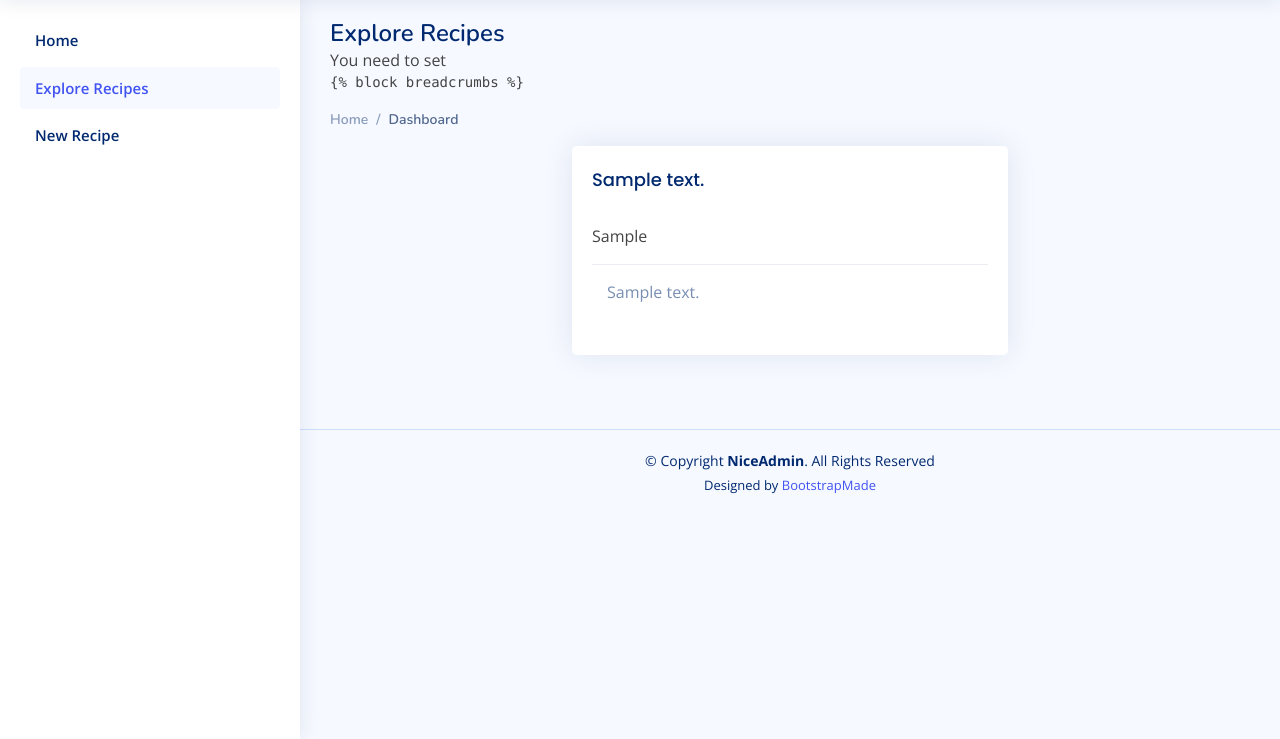
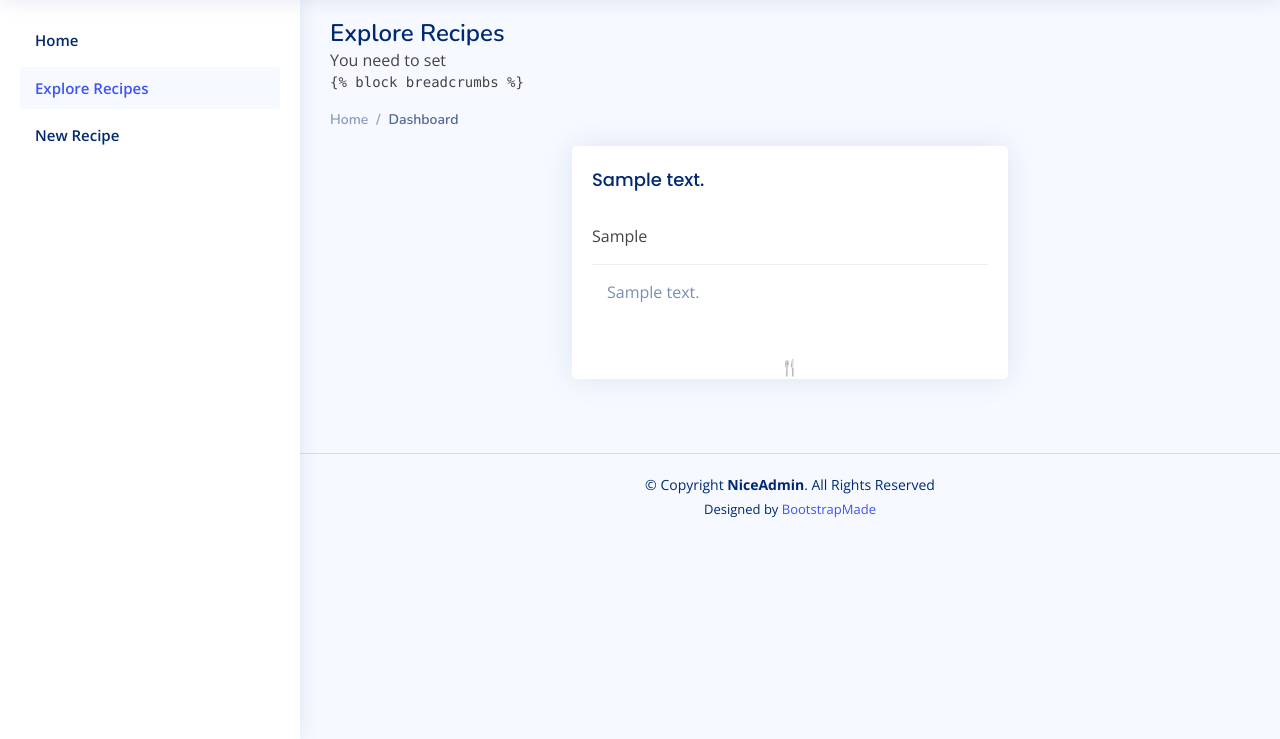
Before and after one commit to uva-cs3240-s22/word-of-mouth, a Django app: page /recipe/list in a window 1280 px wide. Shown: the part 61-800 px from the top of the page. Run offline with Django 4.2, Linux system fonts and the light colour scheme; tables that the repository leaves empty hold one stand-in row (values such as "Sample post"); some libraries are stand-ins or nearby versions.

Commit message:
added href to recipes in list to give option to create new recipes, added fork emoji

```diff
--- a/main/templates/main/recipeList.html
+++ b/main/templates/main/recipeList.html
@@ -13,6 +13,9 @@
                             <p>{{ recipe.ingredients_list|linebreaks }}</p>
                             <div class="card-footer">{{ recipe.body_text|linebreaks }}</div>
                         </div>
+                        <div >
+                            <a class="row justify-content-center" href="{% url 'new_recipe' %}">&#127860;</a>
+                        </div>
                     </div>
                     <br>
                 {% endfor %}
```
